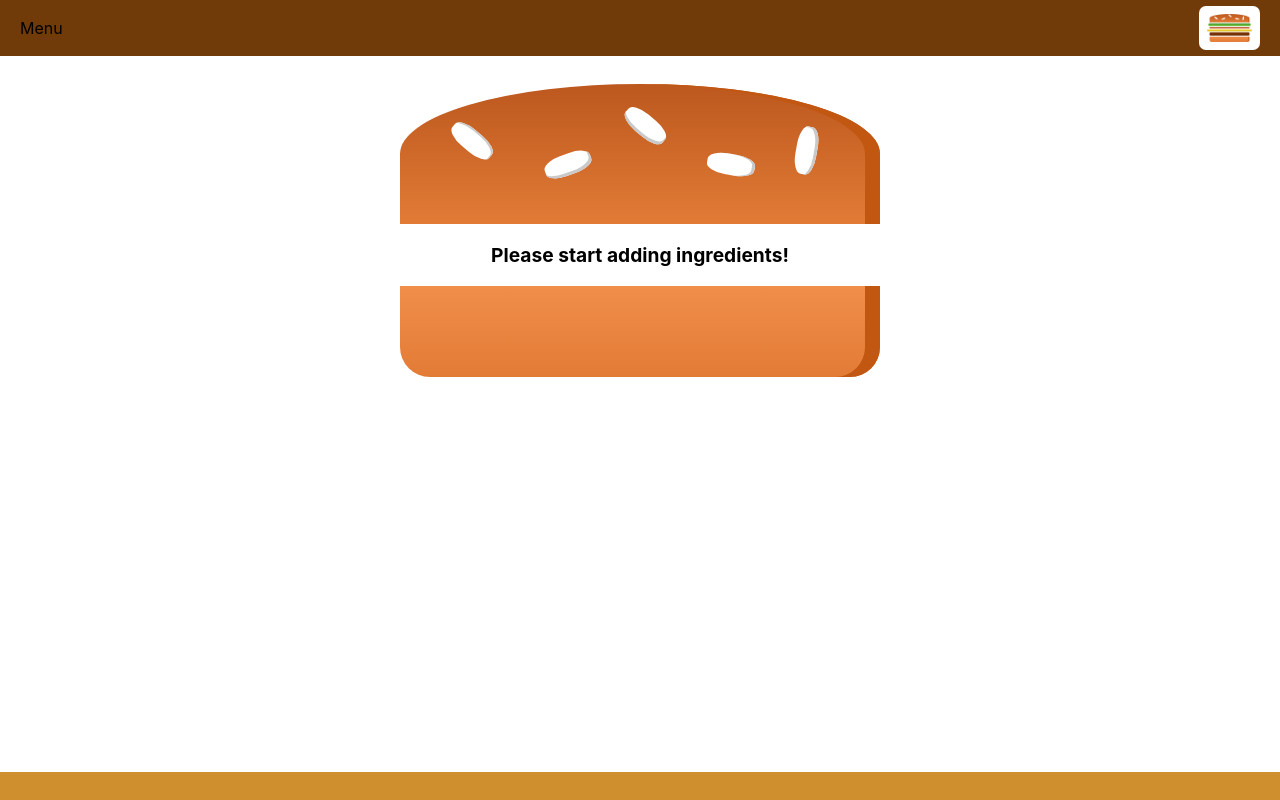
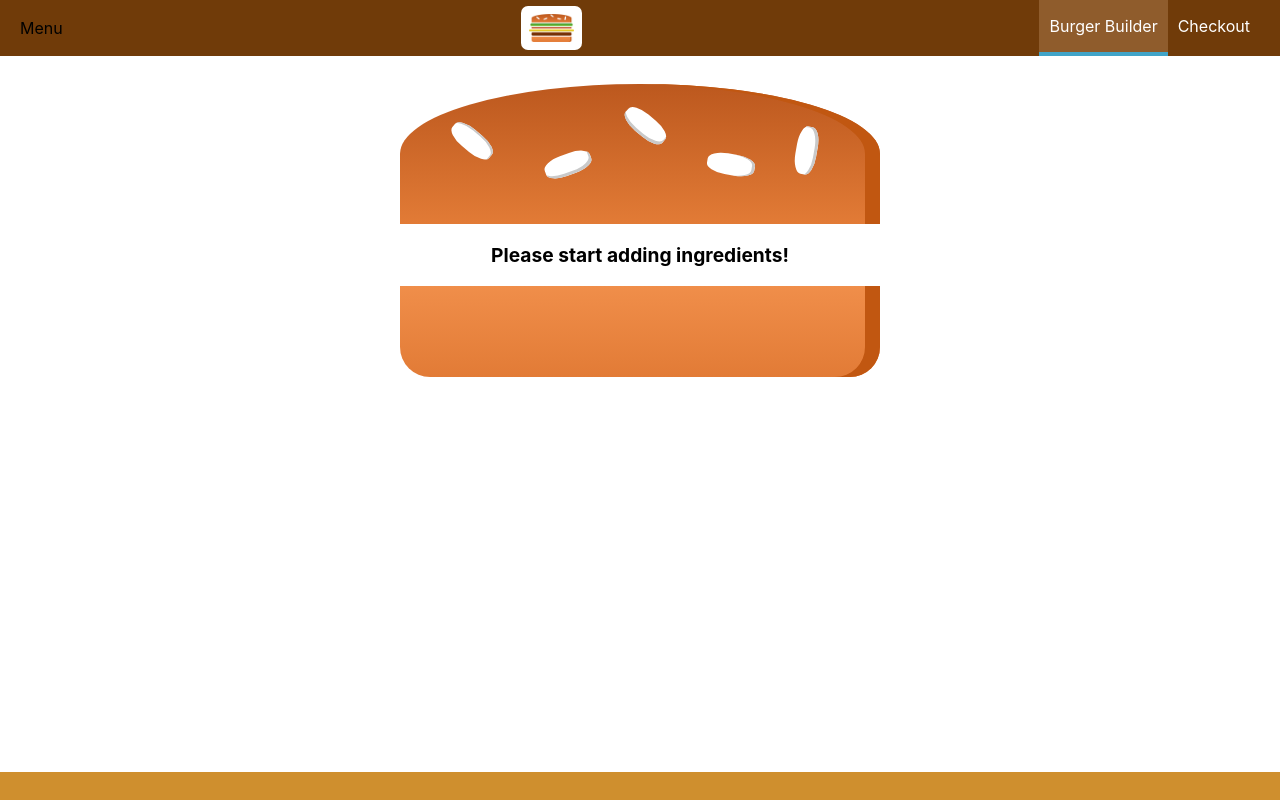
Before and after one commit to gaurav-aggarwall/Burger-Builder, a React (Create React App) app in the folder burger-builder/: page / in a window 1280 px wide. Shown: the top 800 px of the page. Built offline with nearby package versions, Linux system fonts and the light colour scheme.

Commit message:
Navigation Links Added

```diff
--- /dev/null
+++ b/burger-builder/src/components/Navigation/NavItem/NavItem.css
@@ -0,0 +1,26 @@
+.NavItem{
+    margin: 0;
+    box-sizing: border-box;
+    display: flex;
+    height: 100%;
+    width: auto;
+    align-items: center;
+}
+
+.NavItem a{
+    color: white;
+    text-decoration: none;
+    height: 100%;
+    padding: 16px 10px;
+    border-bottom: 4px solid transparent;
+    box-sizing: border-box;
+    display: block;
+}
+
+.NavItem a:hover,
+.NavItem a:active,
+.NavItem a.active{
+    background-color: #8F5C2C;
+    border-bottom: 4px solid #40A4C8;
+    color: white;
+}
--- /dev/null
+++ b/burger-builder/src/components/Navigation/NavItem/NavItem.js
@@ -0,0 +1,13 @@
+import React from 'react';
+
+import './NavItem.css';
+
+
+const navItem = props => (
+    <li className='NavItem'>
+        <a href={props.link}
+            className={props.active ? 'active' : null}>{props.children}</a>
+    </li>
+);
+
+export default navItem;
--- /dev/null
+++ b/burger-builder/src/components/Navigation/NavigationItems/NavigationItems.css
@@ -0,0 +1,8 @@
+.NavigationItems{
+    margin: 0;
+    padding: 0;
+    list-style: none;
+    display: flex;
+    align-items: center;
+    height: 100%;
+}
--- /dev/null
+++ b/burger-builder/src/components/Navigation/NavigationItems/NavigationItems.js
@@ -0,0 +1,13 @@
+import React from 'react';
+import NavItem from '../NavItem/NavItem';
+
+import './NavigationItems.css';
+
+const NavigationItems = props =>(
+    <ul className='NavigationItems'>
+        <NavItem link='/' active>Burger Builder</NavItem>
+        <NavItem link='/'>Checkout</NavItem>
+    </ul>
+);
+
+export default NavigationItems;
--- a/burger-builder/src/components/Navigation/Toolbar/Toolbar.js
+++ b/burger-builder/src/components/Navigation/Toolbar/Toolbar.js
@@ -1,4 +1,6 @@
 import React from 'react';
+import NavigationItems from '../NavigationItems/NavigationItems';
+
 import Logo from '../../Logo/Logo';
 import './Toolbar.css';
 
@@ -6,6 +8,9 @@ const Toolbar = (props)=> (
     <header className='Toolbar'>
         Menu
         <Logo />
+        <nav>
+            <NavigationItems/>
+        </nav>
     </header>
 );
 
```
